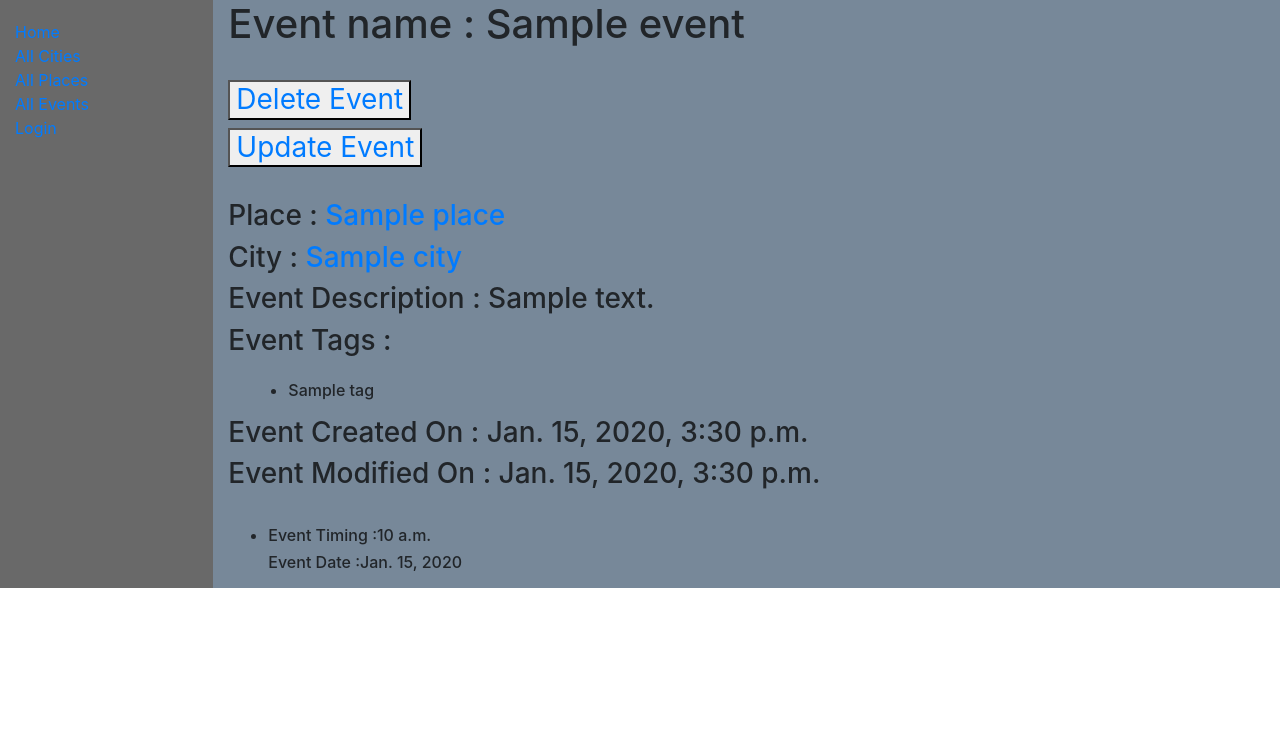
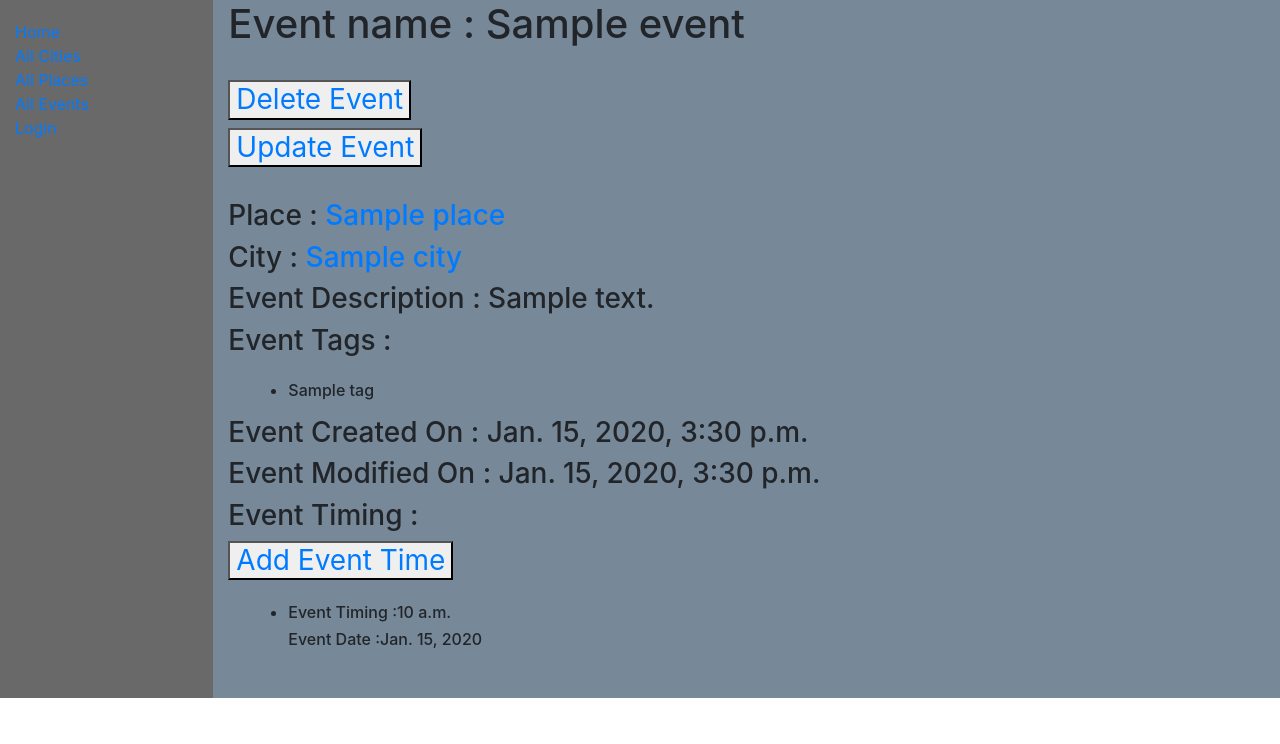
Before and after one commit to Mithilesh-M/EventApp-Django, a Django app: page /eventapp/event/1 in a window 1280 px wide. Shown: the part 56-800 px from the top of the page. Run offline with Django 3.2, Linux system fonts and the light colour scheme; tables that the repository leaves empty hold one stand-in row (values such as "Sample post"); parts of the project's set-up code (start-up, migrations or seed data) failed here and were passed over.

Commit message:
Add timing function in event app
Add time in event app

```diff
--- a/eventapp/templates/eventapp/event_detail.html
+++ b/eventapp/templates/eventapp/event_detail.html
@@ -25,8 +25,10 @@
    </div>
     <h3>Event Created On : {{ event.created }}</h3>
     <h3>Event Modified On : {{ event.modified }}</h3>
+    <h3>Event Timing : </h3>
+  <h3><button><a href="{% url 'add-event-time' event.id %}">Add Event Time</a></button></h3>
+   <div style="margin-left:20px;margin-top:20px">
 
-  <br>
   {% if event.timing_set.all %}
   <ul>
     {% for time in event.timing_set.all %}
@@ -34,9 +36,11 @@
         <h6>Event Timing :{{ time.timing }}</h6>
           <h6>Event Date :{{ time.date }}</h6>
       </li>
+      <br>
     {% endfor %}
   </ul>
   {% else %}
     <p>There are no timing added in this {{ event.title }}.</p>
   {% endif %}
+   </div>
 {% endblock %}
--- a/eventapp/urls.py
+++ b/eventapp/urls.py
@@ -7,4 +7,5 @@ urlpatterns = [
     path('event/create/', views.CreateEvent, name='create-event'),
     path('event/<int:pk>/delete', views.EventDelete, name='event-delete'),
     path('event/<int:pk>/update', views.EventUpdate, name='event-update'),
+    path('event/<int:pk>/addtime/', views.AddTime, name='add-event-time'),
 ]
--- a/eventapp/views.py
+++ b/eventapp/views.py
@@ -1,7 +1,7 @@
 from django.shortcuts import render
 from django.views import generic
 from .models import Event, Timing
-from .forms import CreateEventForm, UpdateEventForm
+from .forms import CreateEventForm, UpdateEventForm, AddTimeForm
 from django.urls import reverse
 from django.http import HttpResponseRedirect
 import datetime
@@ -89,3 +89,25 @@
     }
 
     return render(request, 'eventapp/update_event.html', context)
+
+def AddTime(request, pk):
+    """View function for adding timing to event."""
+
+    event = get_object_or_404(Event, pk=pk)
+    if request.method == 'POST':
+
+        form = AddTimeForm(request.POST)
+
+        if form.is_valid():
+            event.timing_set.create(timing=form.cleaned_data['timing'],date=form.cleaned_data['date'])
+            return HttpResponseRedirect(reverse('event-detail', args=(event.id,) ))
+
+    else:
+        form = AddTimeForm()
+
+    context = {
+        'form': form,
+        'event': event,
+    }
+
+    return render(request, 'eventapp/time_createform.html', context)
```
Also changed, not shown: eventapp/forms.py (+8 -0 lines), eventapp/templates/eventapp/time_createform.html (added, +14 -0 lines).
